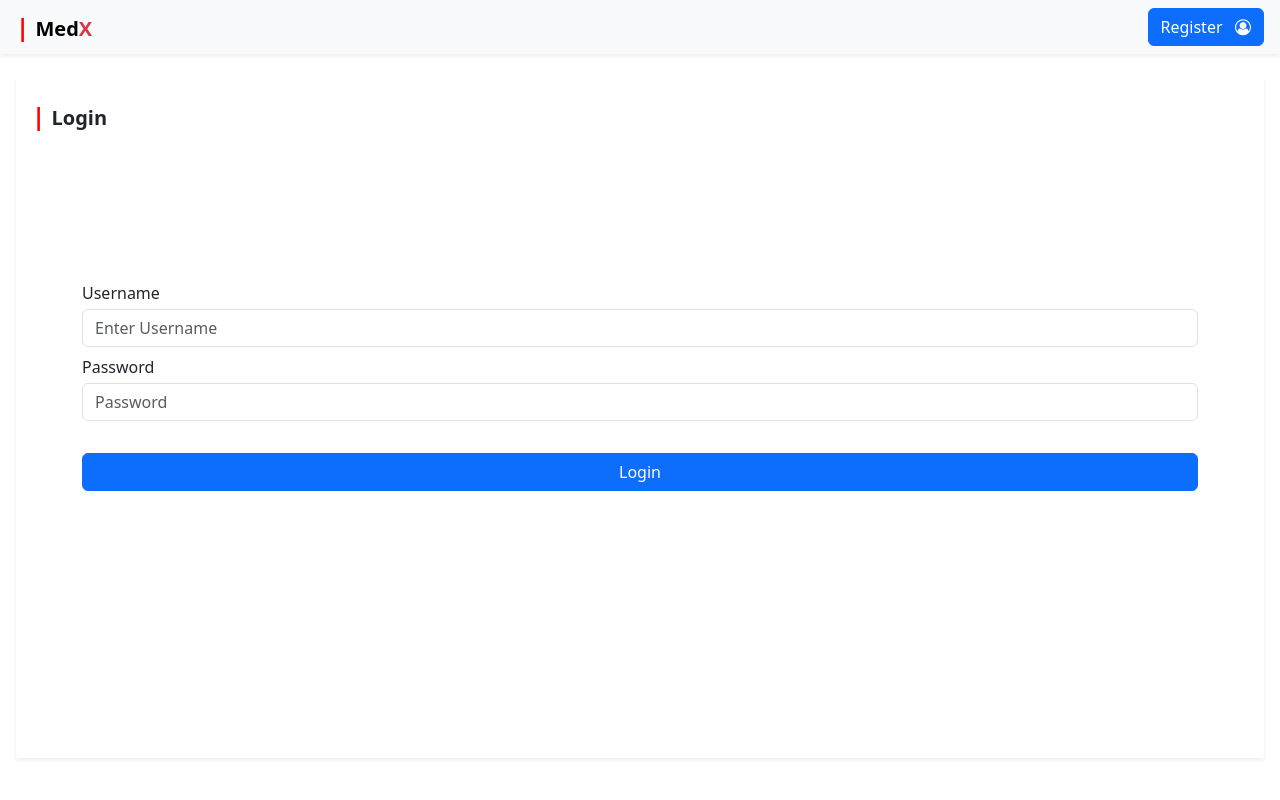
After one commit to gracyspatel/medx, a Django app: page /login/ in a window 1280 px wide. The commit adds this page. Run offline with Django 3.2, Linux system fonts and the light colour scheme; some libraries are stand-ins or nearby versions.

Commit message:
login-auth

```diff
--- /dev/null
+++ b/base/templates/base/login.html
@@ -0,0 +1,28 @@
+{% extends 'layout.html' %}
+
+{% block body %}
+    <div class="shadow-sm p-3 d-flex flex-column overflow-hidden setheight">
+        <div class="mt-2 mb-1">
+            <h5 class="bar"><b>Login</b></h5>
+        </div>
+        <div class="h-75 d-flex align-items-center justify-content-center">
+            <form method="POST" action="" class="container">
+                {% csrf_token %}
+                <div class="form-group mb-2">
+                  <label class="mb-1" for="username">Username</label>
+                  <input type="text" name="username" class="form-control" id="username" placeholder="Enter Username">
+                </div>
+                <div class="form-group mb-2">
+                  <label class="mb-1" for="password">Password</label>
+                  <input type="password" name="password" class="form-control" id="password" placeholder="Password">
+                </div>
+                <br/>
+                <button type="submit" class="btn btn-primary w-100">Login</button>
+                <br/>
+                {% for message in messages %}
+                    <small {% if message.tags %} class="text-danger {{ message.tags }}" {% endif %}>** {{message}}</small>
+                {% endfor %}
+            </form>
+        </div>
+    </div>
+{% endblock %}
--- a/base/urls.py
+++ b/base/urls.py
@@ -2,7 +2,9 @@ from django.urls import path
 from . import views
 
 urlpatterns = [
-    path('',views.main,name="patient-details"),
+    path('',views.main,name="main"),
+    path('login/',views.doctor_login,name="doctor-login"),
+    path('logout/',views.doctor_logout,name="doctor-logout"),
     path('patient-details/',views.patients_list,name="patient-details"),
     path('patient/<int:id>/',views.patient_details,name="patient"),
     path('add-patient/',views.add_patient,name="add-patient"),
--- a/base/views.py
+++ b/base/views.py
@@ -1,7 +1,10 @@
 from django.shortcuts import render, redirect
 from django.db.models import Q
+from django.contrib.auth.models import User
+from django.contrib.auth import authenticate,login, logout
 from .models import Patient
 from .forms import PatientForm
+from django.contrib import messages
 import datetime
 
 # dummy data
@@ -64,6 +67,31 @@ patient_table = [
     }
 ]
 # Create your views here.
+def doctor_login(request):
+
+    if request.method == "POST":
+        username = request.POST.get('username')
+        password = request.POST.get('password')
+
+        try:
+            user = User.objects.get(username=username)
+        except:
+            messages.error(request,"User does not exist")
+
+        user = authenticate(request, username=username, password=password)
+        if user is not None:
+            login(request,user)
+            return redirect("main")
+        else:
+            messages.error(request,"Incorrect Password")
+
+    context = {}
+    return render(request,'base/login.html',context)
+
+def doctor_logout(request):
+    logout(request)
+    return redirect('doctor-login')
+
 def main(request):
     current_time = datetime.datetime.now().time()
     if current_time < datetime.time(12):
@@ -74,6 +102,7 @@ def main(request):
         greeting = "Evening"
     patient_list = Patient.objects.all()
     return render(request,'base/home.html',context={"patients_details":patient_list[0:5],"greeting":greeting})
+
 
 def patients_list(request):
     # patient_list = Patient.objects.all()
--- a/templates/components/_navbar.html
+++ b/templates/components/_navbar.html
@@ -1,7 +1,12 @@
-<nav class="navbar bg-body-tertiary shadow-sm">
-    <div class="container-fluid">
+<nav class="navbar bg-body-tertiary shadow-sm p-1">
+    <div class="container-fluid d-flex justify-content-between">
       <a class="bar navbar-brand" href="#">
         <b>Med<span class="text-danger">X</span></b>
       </a>
+      {% if request.user.is_authenticated %}
+        <a class="btn btn-primary" href={% url 'doctor-logout' %}>Logout &nbsp; <i class="fa fa-sign-out"></i></a>
+      {% else %}
+        <a class="btn btn-primary" href={% url 'doctor-login' %}>Register &nbsp; <i class="fa fa-user-circle-o"></i></a>
+      {% endif %}
     </div>
 </nav>
--- a/templates/layout.html
+++ b/templates/layout.html
@@ -21,6 +21,9 @@
                 font-size: larger;
                 font-weight:900;
             }
+            .setheight{
+                height:85vh;
+            }
         </style>
     </head>
     <body>
```
Also changed, not shown: db.sqlite3.
